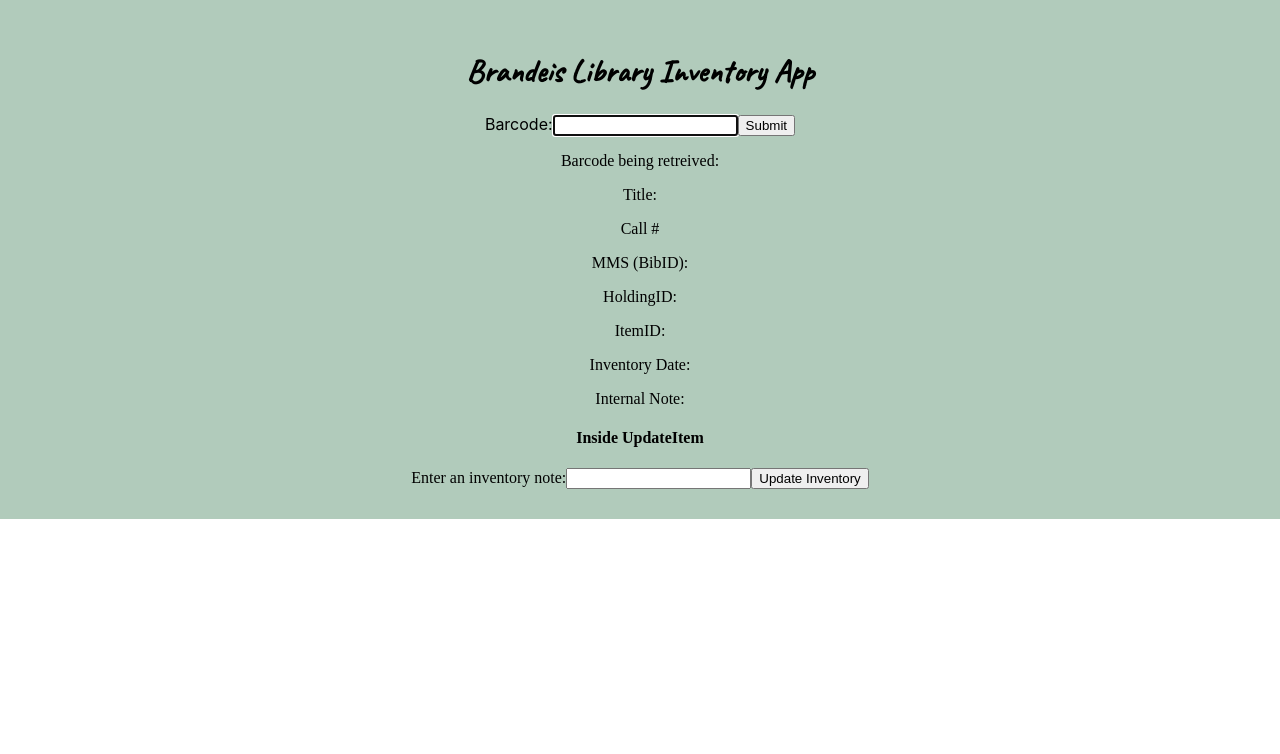
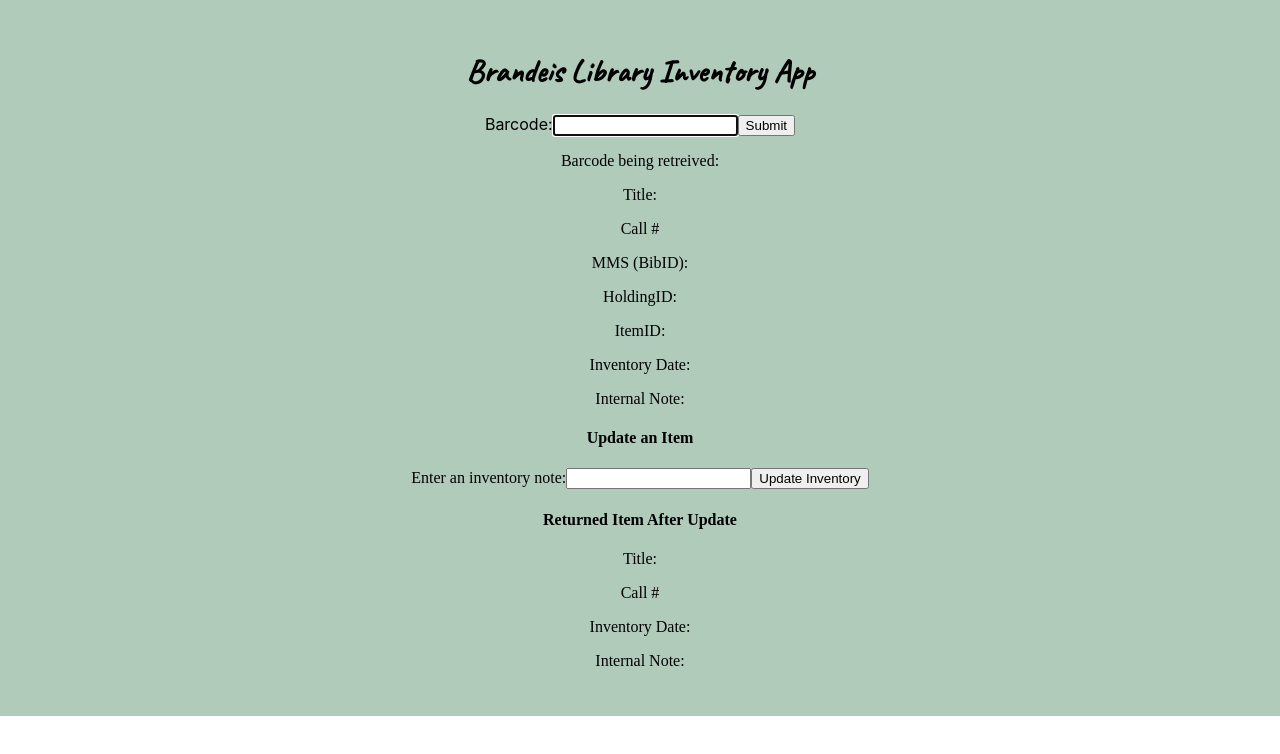
Before and after one commit to Brandeis-Library/Inventory_App, a React (Create React App) app in the folder frontend/: page / in a window 1280 px wide. Shown: the top 754 px of the page. Built offline with nearby package versions, Linux system fonts and the light colour scheme; a web font is replaced by a local one.

Commit message:
add data to screen so users can see what their changes look like.

```diff
--- a/frontend/src/UpdateItem.js
+++ b/frontend/src/UpdateItem.js
@@ -6,6 +6,10 @@
     super(props)
     this.state = {
       internalNote3: "",
+      title: "",
+      callNum: "",
+      inventoryDate: "",
+      internalNoteReturned: "",
     }
   }
 
@@ -26,8 +30,13 @@
 
     let { data } = await axios.put("http://localhost:9000/updateItem", { ...this.props.itemToUpdate.dataObj, note: this.state.internalNote3, mmsId: this.props.itemToUpdate.mms_id, holdingId: this.props.itemToUpdate.holdingID, itemId: this.props.itemToUpdate.itemID })
 
-    //console.log("inventory data from the back end, received on the front end api", data)
     //data will be used to show what the updated object looks like on the screen
+    this.setState({
+      internalNoteReturned: data.item_data.internal_note_3,
+      title: data.bib_data.title,
+      callNum: data.holding_data.call_number,
+      inventoryDate: data.item_data.inventory_date,
+    });
   }
 
   handleChange = async (event) => {
@@ -35,10 +44,10 @@
   }
 
   render() {
-    console.log("this.props.itemToUpdate", this.props.itemToUpdate)
+
     return (
       <div>
-        <h4>Inside UpdateItem</h4>
+        <h4>Update an Item</h4>
         <form onSubmit={this.updateInventory}>
           <label>
             Enter an inventory note:
@@ -46,6 +55,12 @@
           </label>
           <button>Update Inventory</button>
         </form>
+        <h4>Returned Item After Update</h4>
+        <p>Title: {this.state.title}</p>
+        <p>Call # {this.state.callNum}</p>
+        <p>Inventory Date: {this.state.inventoryDate}</p>
+        <p>Internal Note: {this.state.internalNoteReturned}</p>
+
       </div>
     )
   }
```
